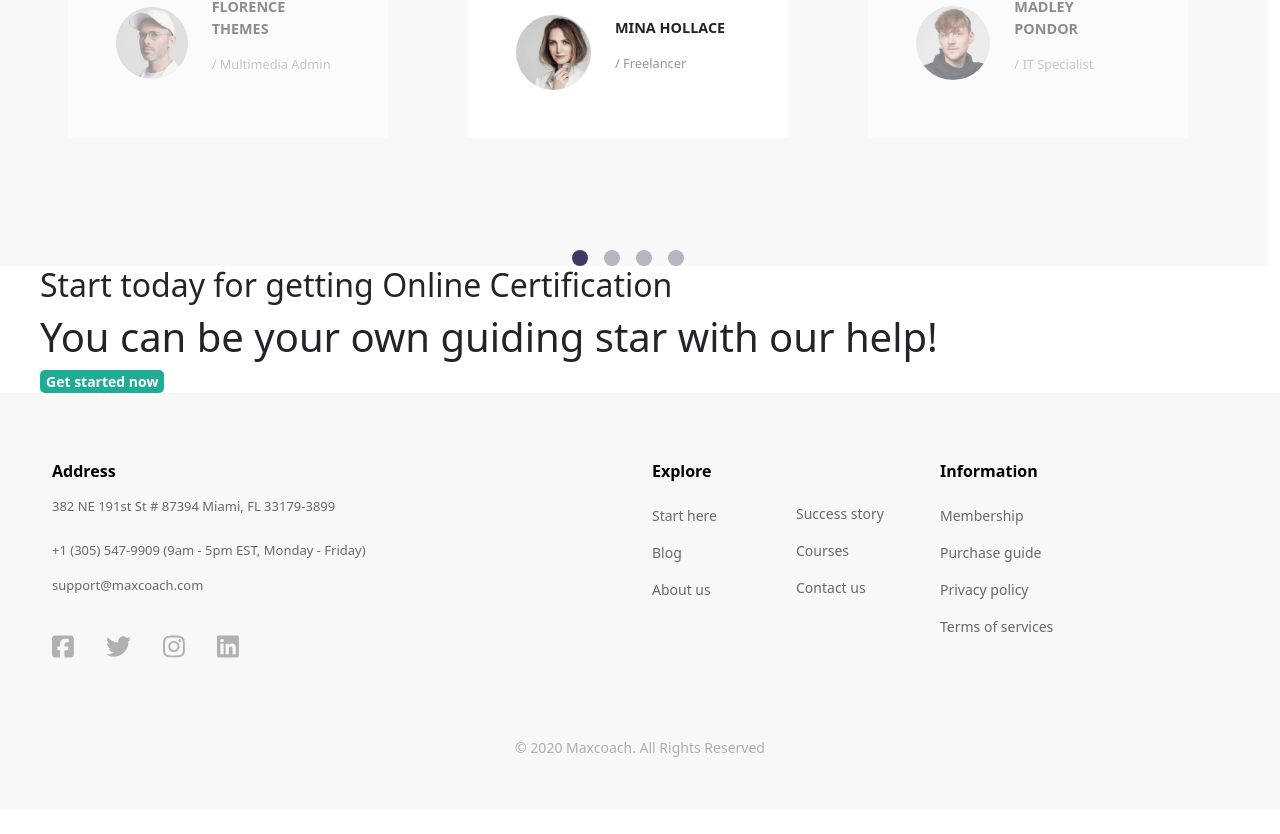
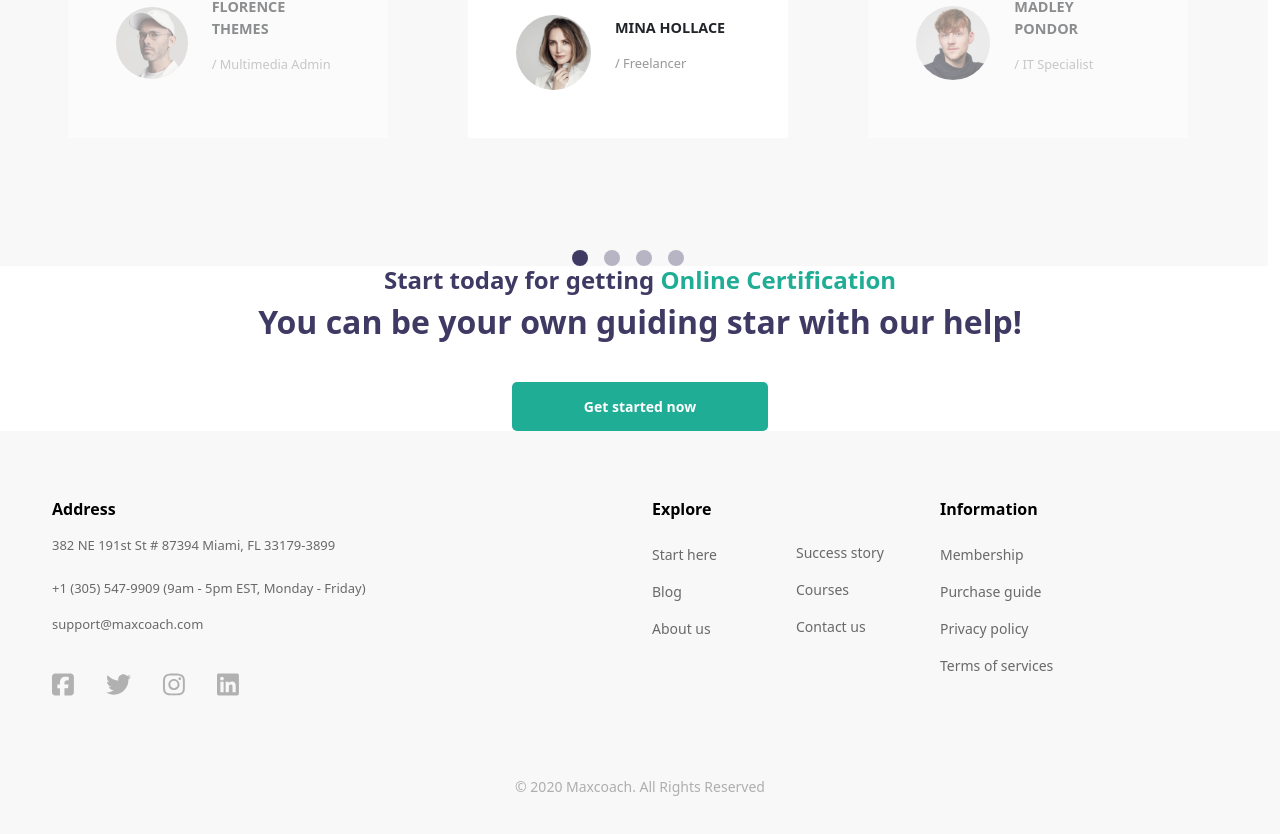
Before and after one commit to GencoMattia/proj-html-vuejs, a Vue app: page / in a window 1280 px wide. Shown: the part 1923-2757 px from the top of the page. Before the commit the page ends 2732 px from the top, so only its background shows below. Built offline with nearby package versions, Linux system fonts and the light colour scheme.

Commit message:
added additiona divs to manage background and elements trhougt positioning

```diff
--- a/src/components/MainGetStarted.vue
+++ b/src/components/MainGetStarted.vue
@@ -9,7 +9,8 @@ export default {
 </script>
 
 <template>
-    <section class="my-container get-started">
+    <section class="my-container get-started text-center">
+        <div class="elements-wrapper">
             <h2>
                 Start today for getting <span>Online Certification</span>
             </h2>
@@ -20,14 +21,49 @@ export default {
             <button class="get-started-button">
                 Get started now
             </button>
+        </div>
+        <div class="background-landscape">
+
+        </div>
     </section>
 </template>
 
 <style scoped lang="scss">
 @use "../styles/partials/mixins" as *;
 
+section {
+    position: relative;
+    color: #3f3a64;
+
+    .elements-wrapper {
+        position: relative;
+        z-index: 2;
+
+        h2 {
+            font-size: 1.5rem;
+            font-weight: 700;
+
+            span {
+                font-weight: 600;
+                color: #20AD96;
+            }
+        }
+
+        h1 {
+            font-size: 2rem;
+            font-weight: 700;
+            margin-bottom: 2.5rem
+        }
+
         button {
             @include button-style;
+            padding: .9rem 4.5rem;
+        }
     }
 
+
+
+}
+
+
 </style>
```
Lines whose indentation alone changed are shown as unchanged.
